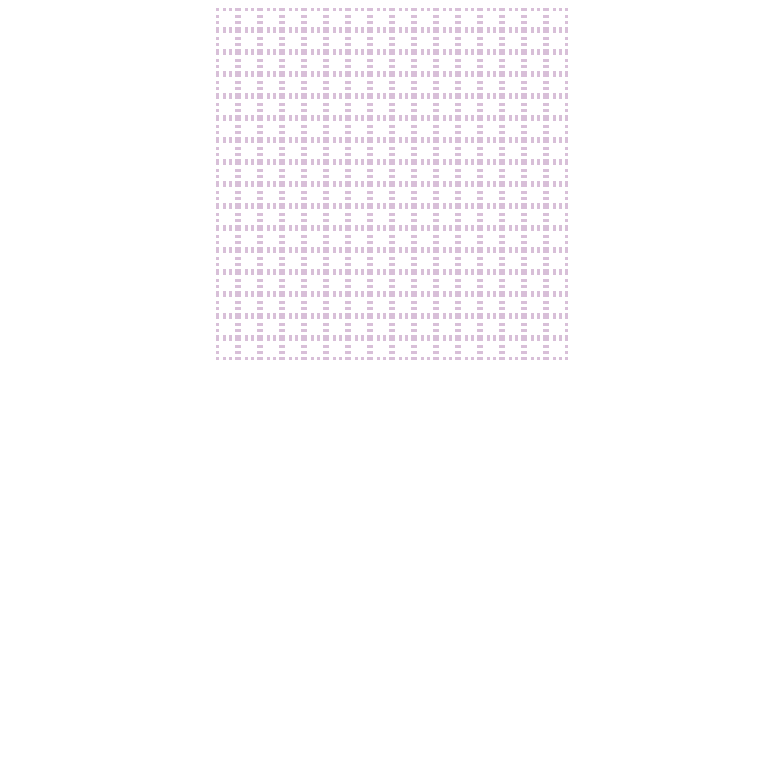
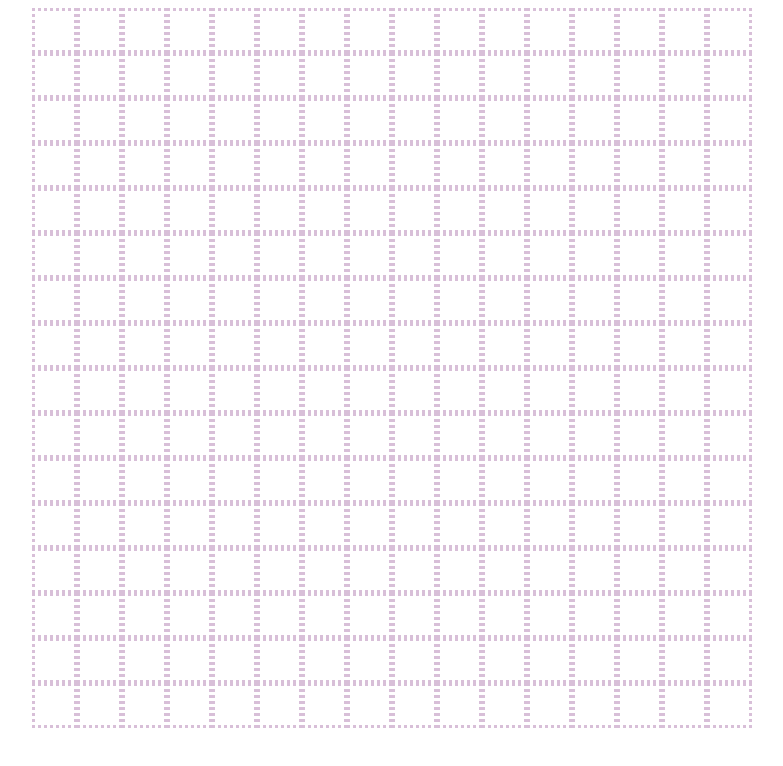
Before and after one commit to kgroening05/js-etch-a-sketch, a plain HTML site: page index.html in a window 1280 px wide. Shown: the whole page, without its empty margins (248-1031 px from the left). Drawn offline with Linux system fonts and the light colour scheme.

Commit message:
Edit CSS to adjust to viewport size

```diff
--- a/app.js
+++ b/app.js
@@ -1,7 +1,10 @@
 // Create reference to container div
 const container = document.querySelector(".container");
-const numberOfRows = 16;
-const numberOfColumns = 16;
+let numberOfRows = 16;
+let numberOfColumns = 16;
+const sketchPadSize = 960;
+
+
 
 // Populate container div with 16 x 16 grid of square divs
 for (let rowindex = 0; rowindex < numberOfRows; rowindex++) {
@@ -15,6 +18,7 @@ for (let rowindex = 0; rowindex < numberOfRows; rowindex++) {
     container.appendChild(row);
 }
 
+
 // Add event listener to each div in the grid to look for hover and change style to filled
 gridDiv = document.querySelectorAll('.column');
 gridDiv.forEach(element => {
--- a/style.css
+++ b/style.css
@@ -1,18 +1,26 @@
+body{
+    display: flex;
+    justify-content: center;
+}
+
 .container{
     display: flex;
-    justify-content: center;
-    align-items: flex-start;
+    flex-direction: column;
+    width: 90vh;
+    height: 90vh;
+
 }
 
 .row{
+    display: flex;
+    flex: 1 0 auto;
 
 }
 
 .column{
-    height: 16px;
-    width: 16px;
     border-style: dotted;
     border-color: thistle;
+    flex: 1 0 auto;
 }
 
 .filled{
```
